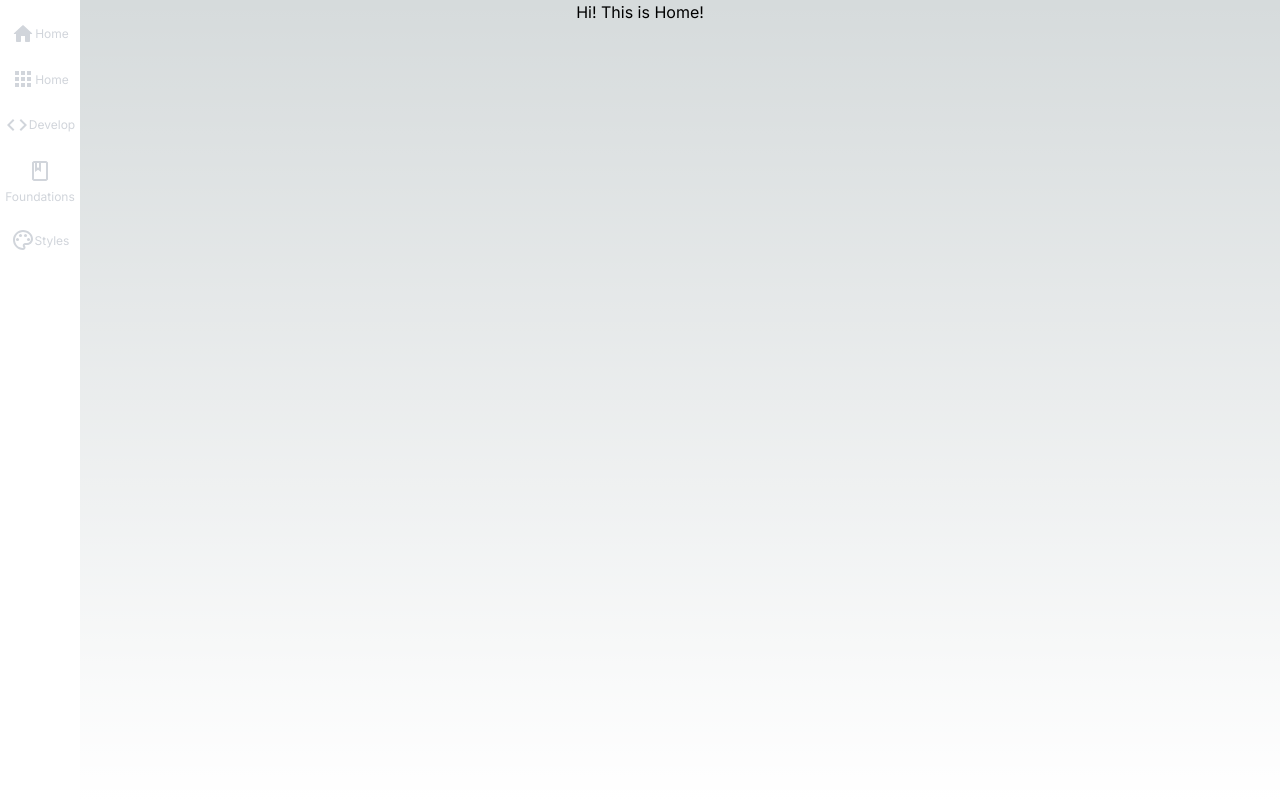
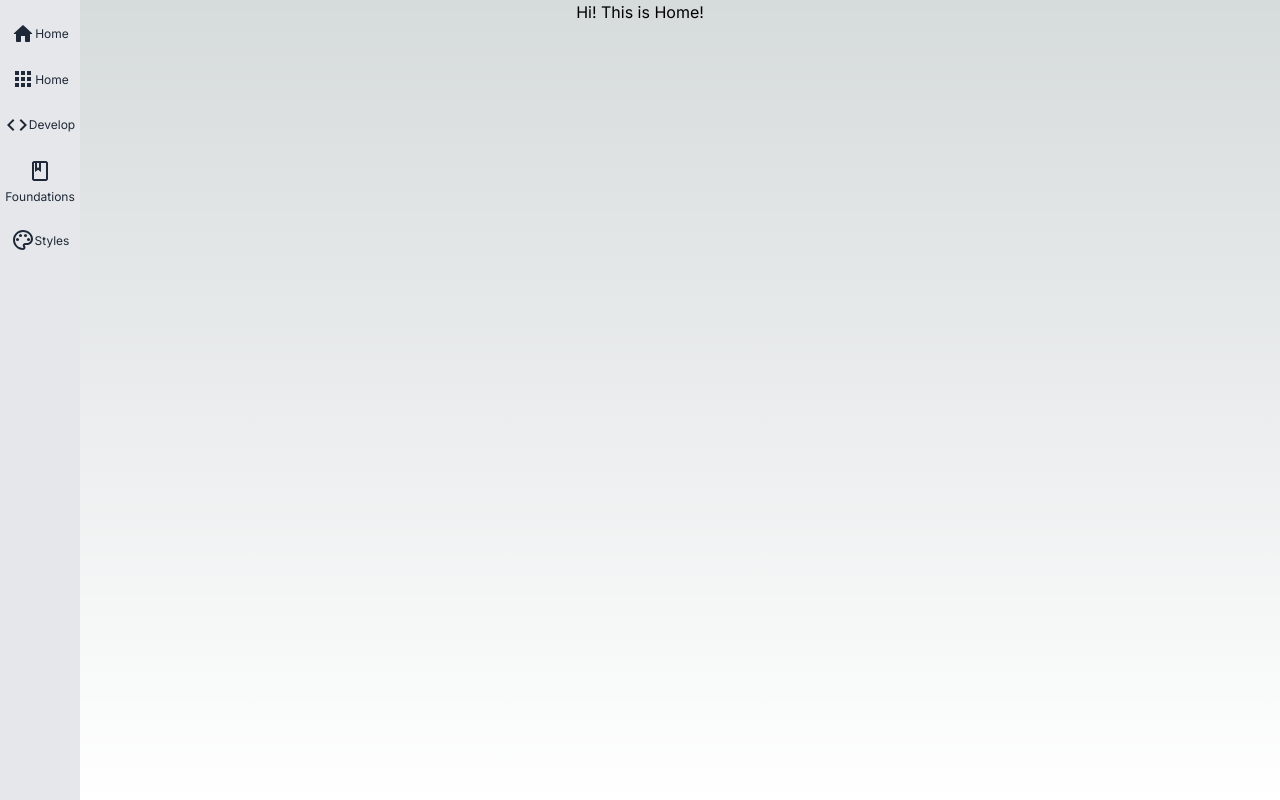
Before and after one commit to rhino-ty/back-office-nextjs-13-template, a Next.js app: page / in a window 1280 px wide. Built offline with nearby package versions, Linux system fonts and the light colour scheme.

Commit message:
Design: 다크모드 관련 디자인 수정

```diff
--- a/src/components/sidebar/sidebar.css
+++ b/src/components/sidebar/sidebar.css
@@ -1,21 +1,17 @@
 @tailwind base;
 @tailwind components;
 @tailwind utilities;
-
-/* 다크 적용 */
-/* <HomeRoundedIcon className="dark:text-gray-300 dark:hover:text-white" />
-  <label className="dark:text-gray-800 dark:hover:text-white"> */
 
 .sidebar-link {
   @apply w-20 mx-auto -mt-1 mb-4 p-1 text-center;
 }
 
 .icon-style {
-  @apply w-14 h-8 text-gray-300 group-hover:text-gray-100 transition-colors rounded-2xl bg-opacity-0 bg-gray-700
-  dark:text-gray-300 dark:hover:text-white;
+  @apply w-14 h-8 text-gray-800 transition-colors rounded-2xl bg-opacity-0 bg-gray-300
+  dark:text-gray-300 dark:bg-opacity-0 dark:bg-gray-700;
 }
 
 .label-style {
-  @apply text-xs cursor-pointer text-gray-300 relative items-center justify-center transition-colors
-  dark:text-gray-300 dark:hover:text-white;
+  @apply text-xs cursor-pointer text-gray-800 relative items-center justify-center transition-colors
+  dark:text-gray-300;
 }
--- a/src/components/sidebar/sidebar.tsx
+++ b/src/components/sidebar/sidebar.tsx
@@ -11,56 +11,46 @@ import "./sidebar.css";
 
 export default function Sidebar() {
   return (
-    <nav className="flex flex-col justify-between h-screen bg-white dark:bg-gray-800 fixed">
+    <nav className="flex flex-col justify-between h-screen bg-gray-200 dark:bg-gray-800 fixed">
       <div className="flex flex-col w-20 mt-5">
         <ul>
           <li>
             <div className="flex justify-center">
               <Link href="/" className="sidebar-link group">
-                <HomeRoundedIcon className="icon-style group-hover:bg-opacity-60 group-hover:scale-105" />
-                <label className="label-style group-hover:text-gray-100 ">
-                  Home
-                </label>
+                <HomeRoundedIcon className="icon-style group-hover:bg-opacity-70 group-hover:scale-105" />
+                <label className="label-style ">Home</label>
               </Link>
             </div>
           </li>
           <li>
             <div className="flex justify-center">
               <Link href="/get-started" className="sidebar-link group">
-                <AppsRoundedIcon className="icon-style group-hover:bg-opacity-60 group-hover:scale-105" />
-                <label className="label-style group-hover:text-gray-100 ">
-                  Home
-                </label>
+                <AppsRoundedIcon className="icon-style group-hover:bg-opacity-70 group-hover:scale-105" />
+                <label className="label-style ">Home</label>
               </Link>
             </div>
           </li>
           <li>
             <div className="flex justify-center">
               <Link href="/develop" className="sidebar-link group">
-                <CodeIcon className="icon-style group-hover:bg-opacity-60 group-hover:scale-105" />
-                <label className="label-style group-hover:text-gray-100 ">
-                  Develop
-                </label>
+                <CodeIcon className="icon-style group-hover:bg-opacity-70 group-hover:scale-105" />
+                <label className="label-style ">Develop</label>
               </Link>
             </div>
           </li>
           <li>
             <div className="flex justify-center">
               <Link href="/foundations" className="sidebar-link group">
-                <BookOutlinedIcon className="icon-style group-hover:bg-opacity-60 group-hover:scale-105" />
-                <label className="label-style group-hover:text-gray-100 ">
-                  Foundations
-                </label>
+                <BookOutlinedIcon className="icon-style group-hover:bg-opacity-70 group-hover:scale-105" />
+                <label className="label-style">Foundations</label>
               </Link>
             </div>
           </li>
           <li>
             <div className="flex justify-center">
               <Link href="/styles" className="sidebar-link group">
-                <PaletteOutlinedIcon className="icon-style group-hover:bg-opacity-60 group-hover:scale-105" />
-                <label className="label-style group-hover:text-gray-100 ">
-                  Styles
-                </label>
+                <PaletteOutlinedIcon className="icon-style group-hover:bg-opacity-70 group-hover:scale-105" />
+                <label className="label-style">Styles</label>
               </Link>
             </div>
           </li>
```
